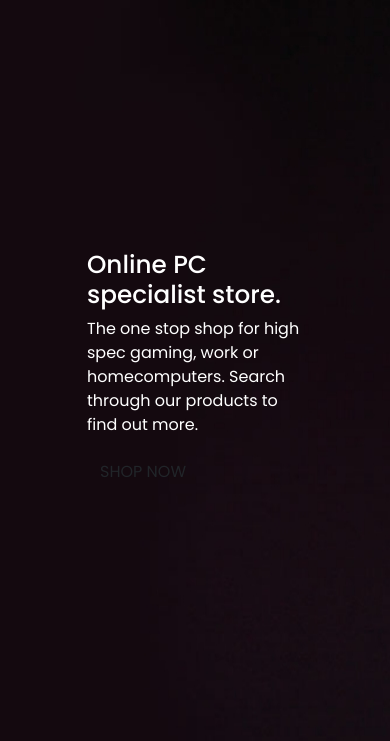
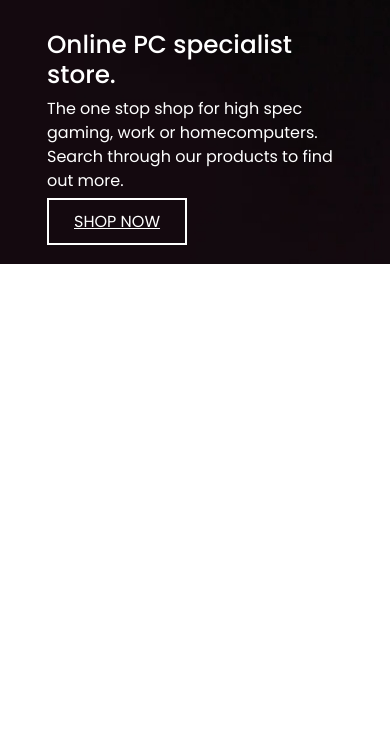
Before and after one commit to Code-Institute-Submissions/full-stack-milestone-1, a Django app: page / in a window 390 px wide. Shown: the part 144-885 px from the top of the page. After the commit the page ends 408 px from the top, so only its background shows below. Run offline with Django 3.2, Linux system fonts and the light colour scheme; some libraries are stand-ins or nearby versions.

Commit message:
home banner edit

```diff
--- a/home/templates/home/index.html
+++ b/home/templates/home/index.html
@@ -6,7 +6,7 @@
         <div class="col home-banner-block">
             <h2 class="text-white">Online PC specialist store.</h2>
             <p class="text-white">The one stop shop for high spec gaming, work or homecomputers. Search through our products to find out more.</p>
-            <a href="" class="btn white-text">SHOP NOW</a>
+            <a href="" class=" btn-outline-white">SHOP NOW</a>
         </div>
     </div>
 </div>
--- a/static/css/base.css
+++ b/static/css/base.css
@@ -89,10 +89,21 @@ header li a {
 .home-banner {
     background-image: url(../../media/home-banner.jpg);
 }
-
+@media (min-width:992px) {
 .home-banner-block {
     margin: 250px 75px 250px 75px;
+}}
+@media (max-width:992px) {
+    .home-banner-block {
+    margin: 30px 35px;
 }
+}
+
+.home-banner-block a {
+    color: white !important;
+}
+
+
 
 
 /* Product Styles */
```
